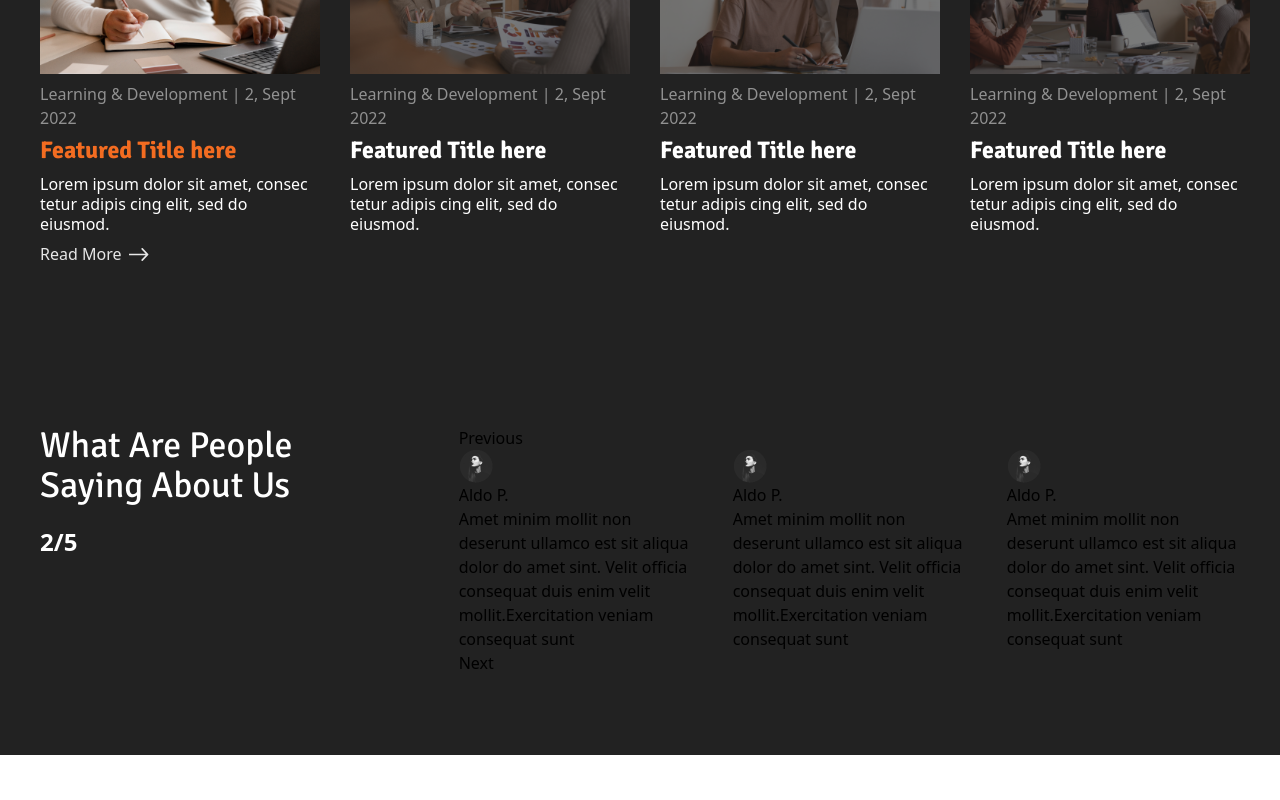
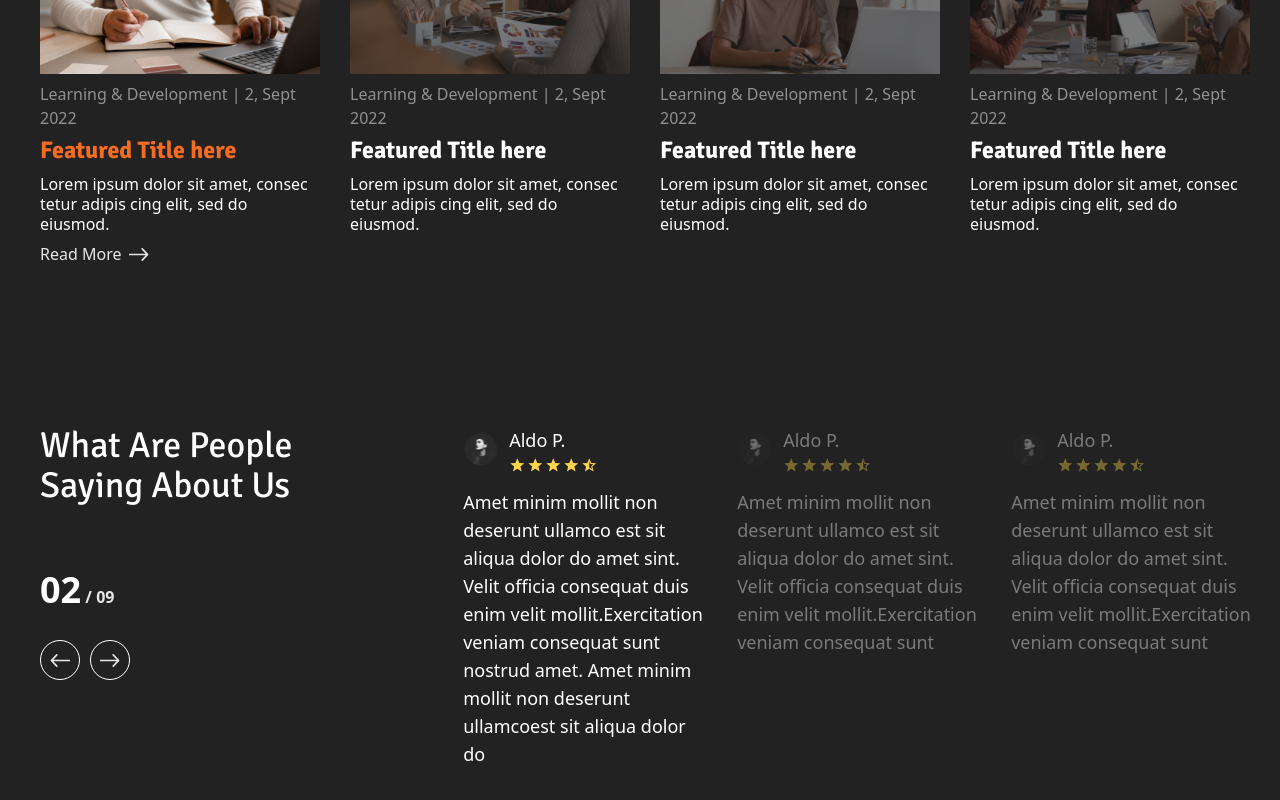
Before and after one commit to kartik-7span/vue-demo, a Nuxt app: page / in a window 1280 px wide. Shown: the part 2233-3033 px from the top of the page. Before the commit the page ends 2988 px from the top, so only its background shows below. Built offline with nearby package versions, Linux system fonts and the light colour scheme.

Commit message:
Vue Demo COde

```diff
--- a/assets/css/testimonial.scss
+++ b/assets/css/testimonial.scss
@@ -2,10 +2,22 @@
     @apply bg-dark py-20 pl-10;
     &--content{
         h2{
-            @apply text-4xl 2xl:text-5xl text-white font-title mb-2 font-normal pr-24 mb-5;
+            @apply text-4xl 2xl:text-5xl text-white font-title mb-2 font-normal pr-24 mb-16;
         }
         span{
-           @apply text-2xl text-white font-semibold
+           @apply text-2xl text-white font-semibold;
         }
     }
+    &--info__wrap{
+        @apply flex items-center;
+    }
+    &--info{
+        @apply pl-3;
+        h5{
+            @apply text-lg text-white mb-1;
+        }
+    }
+    p{
+        @apply text-lg text-white mt-4
+    }
 }
--- a/components/the-testimonial/TheTestimonail.vue
+++ b/components/the-testimonial/TheTestimonail.vue
@@ -1,12 +1,17 @@
 <template>
     <section class="testimonial">
         <div class="testimonial__wrapper">
-            <div class="grid grid-cols-3 lg:grid-cols-3 gap-4">
+            <div class="grid grid-cols-1 lg:grid-cols-3 gap-4">
                 <div class="testimonial--content">
                     <h2>{{ title }}</h2>
-                    <span class="pagingInfo"></span>
+                    <div class="counter">
+                        <span id="slide-active">01</span> /
+                        <span id="slide-total"> </span>
+                    </div>
+                    <div class="news__arrows"></div>
                 </div>
                 <div class="testimonial--data col-span-2">
+
                     <div class="testimonial__slider--wrapper">
                         <div class="testimonail-slide">
                             <div class="testimonial--info__wrap">
@@ -15,11 +20,11 @@
                                 </div>
                                 <div class="testimonial--info">
                                     <h5>Aldo P.</h5>
+                                    <img src="../../assets/images/rattings.svg" alt="Rattings">
                                 </div>
-                                <p>Amet minim mollit non deserunt ullamco est sit aliqua dolor do amet sint. Velit
-                                    officia consequat duis enim velit
-                                    mollit.Exercitation veniam consequat sunt</p>
                             </div>
+                            <p>Amet minim mollit non deserunt ullamco est sit aliqua dolor do amet sint. Velit
+                                officia consequat duis enim velit mollit.Exercitation veniam consequat sunt</p>
                         </div>
                         <div class="testimonail-slide">
                             <div class="testimonial--info__wrap">
@@ -28,11 +33,13 @@
                                 </div>
                                 <div class="testimonial--info">
                                     <h5>Aldo P.</h5>
+                                    <img src="../../assets/images/rattings.svg" alt="Rattings">
                                 </div>
-                                <p>Amet minim mollit non deserunt ullamco est sit aliqua dolor do amet sint. Velit
-                                    officia consequat duis enim velit
-                                    mollit.Exercitation veniam consequat sunt</p>
                             </div>
+                            <p>Amet minim mollit non deserunt ullamco est sit aliqua dolor do amet sint. Velit officia
+                                consequat duis enim velit
+                                mollit. Exercitation veniam consequat sunt nostrud amet. Amet minim mollit non deserunt
+                                ullamco est sit aliqua dolor do</p>
                         </div>
                         <div class="testimonail-slide">
                             <div class="testimonial--info__wrap">
@@ -41,11 +48,12 @@
                                 </div>
                                 <div class="testimonial--info">
                                     <h5>Aldo P.</h5>
+                                    <img src="../../assets/images/rattings.svg" alt="Rattings">
                                 </div>
-                                <p>Amet minim mollit non deserunt ullamco est sit aliqua dolor do amet sint. Velit
-                                    officia consequat duis enim velit
-                                    mollit.Exercitation veniam consequat sunt</p>
                             </div>
+                            <p>Amet minim mollit non deserunt ullamco est sit aliqua dolor do amet sint. Velit officia
+                                consequat duis enim velit mollit.Exercitation veniam consequat sunt nostrud amet. Amet
+                                minim mollit non deserunt ullamcoest sit aliqua dolor do</p>
                         </div>
                         <div class="testimonail-slide">
                             <div class="testimonial--info__wrap">
@@ -54,11 +62,11 @@
                                 </div>
                                 <div class="testimonial--info">
                                     <h5>Aldo P.</h5>
+                                    <img src="../../assets/images/rattings.svg" alt="Rattings">
                                 </div>
-                                <p>Amet minim mollit non deserunt ullamco est sit aliqua dolor do amet sint. Velit
-                                    officia consequat duis enim velit
-                                    mollit.Exercitation veniam consequat sunt</p>
                             </div>
+                            <p>Amet minim mollit non deserunt ullamco est sit aliqua dolor do amet sint. Velit
+                                officia consequat duis enim velit mollit.Exercitation veniam consequat sunt</p>
                         </div>
                         <div class="testimonail-slide">
                             <div class="testimonial--info__wrap">
@@ -67,11 +75,63 @@
                                 </div>
                                 <div class="testimonial--info">
                                     <h5>Aldo P.</h5>
+                                    <img src="../../assets/images/rattings.svg" alt="Rattings">
                                 </div>
-                                <p>Amet minim mollit non deserunt ullamco est sit aliqua dolor do amet sint. Velit
-                                    officia consequat duis enim velit
-                                    mollit.Exercitation veniam consequat sunt</p>
                             </div>
+                            <p>Amet minim mollit non deserunt ullamco est sit aliqua dolor do amet sint. Velit
+                                officia consequat duis enim velit mollit.Exercitation veniam consequat sunt</p>
+                        </div>
+                        <div class="testimonail-slide">
+                            <div class="testimonial--info__wrap">
+                                <div class="testimonial--img">
+                                    <img src="../../assets/images/profile.png" alt="">
+                                </div>
+                                <div class="testimonial--info">
+                                    <h5>Aldo P.</h5>
+                                    <img src="../../assets/images/rattings.svg" alt="Rattings">
+                                </div>
+                            </div>
+                            <p>Amet minim mollit non deserunt ullamco est sit aliqua dolor do amet sint. Velit
+                                officia consequat duis enim velit mollit.Exercitation veniam consequat sunt</p>
+                        </div>
+                        <div class="testimonail-slide">
+                            <div class="testimonial--info__wrap">
+                                <div class="testimonial--img">
+                                    <img src="../../assets/images/profile.png" alt="">
+                                </div>
+                                <div class="testimonial--info">
+                                    <h5>Aldo P.</h5>
+                                    <img src="../../assets/images/rattings.svg" alt="Rattings">
+                                </div>
+                            </div>
+                            <p>Amet minim mollit non deserunt ullamco est sit aliqua dolor do amet sint. Velit
+                                officia consequat duis enim velit mollit.Exercitation veniam consequat sunt</p>
+                        </div>
+                        <div class="testimonail-slide">
+                            <div class="testimonial--info__wrap">
+                                <div class="testimonial--img">
+                                    <img src="../../assets/images/profile.png" alt="">
+                                </div>
+                                <div class="testimonial--info">
+                                    <h5>Aldo P.</h5>
+                                    <img src="../../assets/images/rattings.svg" alt="Rattings">
+                                </div>
+                            </div>
+                            <p>Amet minim mollit non deserunt ullamco est sit aliqua dolor do amet sint. Velit
+                                officia consequat duis enim velit mollit.Exercitation veniam consequat sunt</p>
+                        </div>
+                        <div class="testimonail-slide">
+                            <div class="testimonial--info__wrap">
+                                <div class="testimonial--img">
+                                    <img src="../../assets/images/profile.png" alt="">
+                                </div>
+                                <div class="testimonial--info">
+                                    <h5>Aldo P.</h5>
+                                    <img src="../../assets/images/rattings.svg" alt="Rattings">
+                                </div>
+                            </div>
+                            <p>Amet minim mollit non deserunt ullamco est sit aliqua dolor do amet sint. Velit
+                                officia consequat duis enim velit mollit.Exercitation veniam consequat sunt</p>
                         </div>
                     </div>
                 </div>
@@ -86,23 +146,123 @@ export default {
         description: String
     },
     mounted() {
-        var $status = $('.pagingInfo');
-        var $slickElement = $('.testimonial__slider--wrapper');
+        var helpers = {
+            addZeros: function (n) {
+                return (n < 10) ? '0' + n : '' + n;
+            }
+        };
 
-        $slickElement.on('init reInit afterChange', function (event, slick, currentSlide, nextSlide) {
-            //currentSlide is undefined on init -- set it to 0 in this case (currentSlide is 0 based)
-            var i = (currentSlide ? currentSlide : 0) + 1;
-            $status.text(i + '/' + slick.slideCount);
-        });
+        function sliderInit() {
+            var $slider = $('.testimonial__slider--wrapper');
+            $slider.each(function () {
+                var $sliderParent = $(this).parent();
+                $(this).slick({
+                    slidesToShow: 3,
+                    slidesToScroll: 1,
+                    dots: false,
+                    prevArrow: false,
+                    nextArrow: false,
+                    infinite: true,
+                    autoplay: true,
+                    autoplaySpeed: 2000,
+                    speed: 600,
+                    centerMode: false,
+                    appendArrows: $('.news__arrows'),
+                    prevArrow: '<div class="news__arrow news__arrow_dir_left"></div>',
+                    nextArrow: '<div class="news__arrow news__arrow_dir_right"></div>',
+                    responsive: [
+                        {
+                            breakpoint: 1200,
+                            settings: {
+                                slidesToScroll: 1,
+                                slidesToShow: 2,
+                            },
+                        },
+                        {
+                            breakpoint: 600,
+                            settings: {
+                                slidesToScroll: 1,
+                                slidesToShow: 1,
+                            },
+                        },
+                        {
+                            breakpoint: 480,
+                            settings: {
+                                slidesToScroll: 1,
+                                slidesToShow: 1,
+                            },
+                        },
+                    ],
+                });
 
-        $slickElement.slick({
-            autoplay: true,
-            dots: false,
-            slidesToScroll: 1,
-            slidesToShow: 3,
-        });
+                if ($(this).find('.testimonail-slide').length > 1) {
+                    $(this).siblings('.slides-numbers').show();
+                }
+
+                $(this).on('afterChange', function (event, slick, currentSlide) {
+                    $sliderParent.find('.slides-numbers .active').html(helpers.addZeros(currentSlide + 1));
+                    $('.counter > #slide-active').html(helpers.addZeros(currentSlide + 1));
+                });
+
+                var sliderItemsNum = $(this).find('.slick-slide').not('.slick-cloned').length;
+                $sliderParent.find('.slides-numbers .total').html(helpers.addZeros(sliderItemsNum));
+                $('.counter > #slide-total').html(helpers.addZeros(sliderItemsNum));
+
+            });
+        };
+
+        sliderInit();
     }
 
 
 }
 </script>
+<style>
+.testimonial__slider--wrapper .slick-slide {
+    opacity: .4;
+}
+
+.counter {
+    @apply text-gray font-bold;
+}
+
+#slide-active {
+    @apply text-4xl;
+}
+
+#slide-total {
+    @apply text-base text-gray;
+}
+
+.testimonial__slider--wrapper .slick-current {
+    opacity: 1;
+}
+
+.news__arrows {
+    display: flex;
+}
+
+.news__arrow {
+    width: 40px;
+    height: 40px;
+    cursor: pointer;
+    display: block;
+    border: 1px solid white;
+    padding: 10px;
+    background-size: 20px !important;
+    background-position: center center !important;
+    border-radius: 50px;
+    margin-top: 30px;
+}
+
+.news__arrow_dir_left {
+    background: url(../../assets/images/arrow.svg) no-repeat;
+    -webkit-transform: scaleX(-1);
+    transform: scaleX(-1);
+}
+
+.news__arrow_dir_right {
+    background: url(../../assets/images/arrow.svg) no-repeat;
+    margin-left: 10px;
+}
+</style>
```
Also changed, not shown: assets/images/rattings.svg (added).
